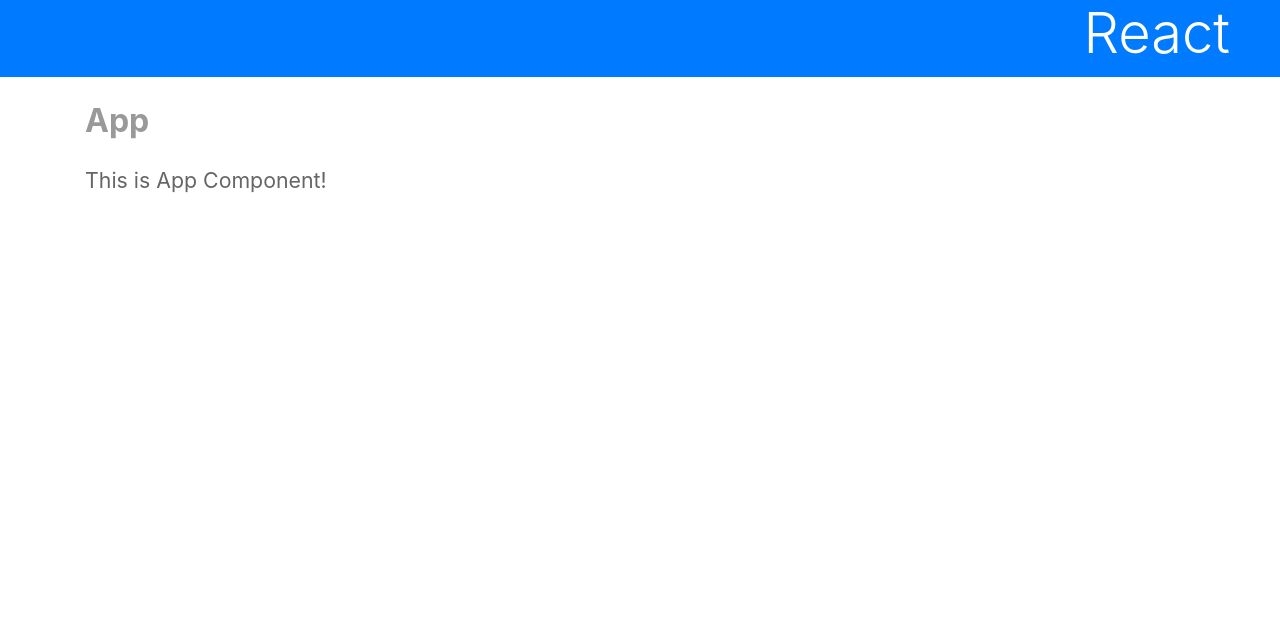
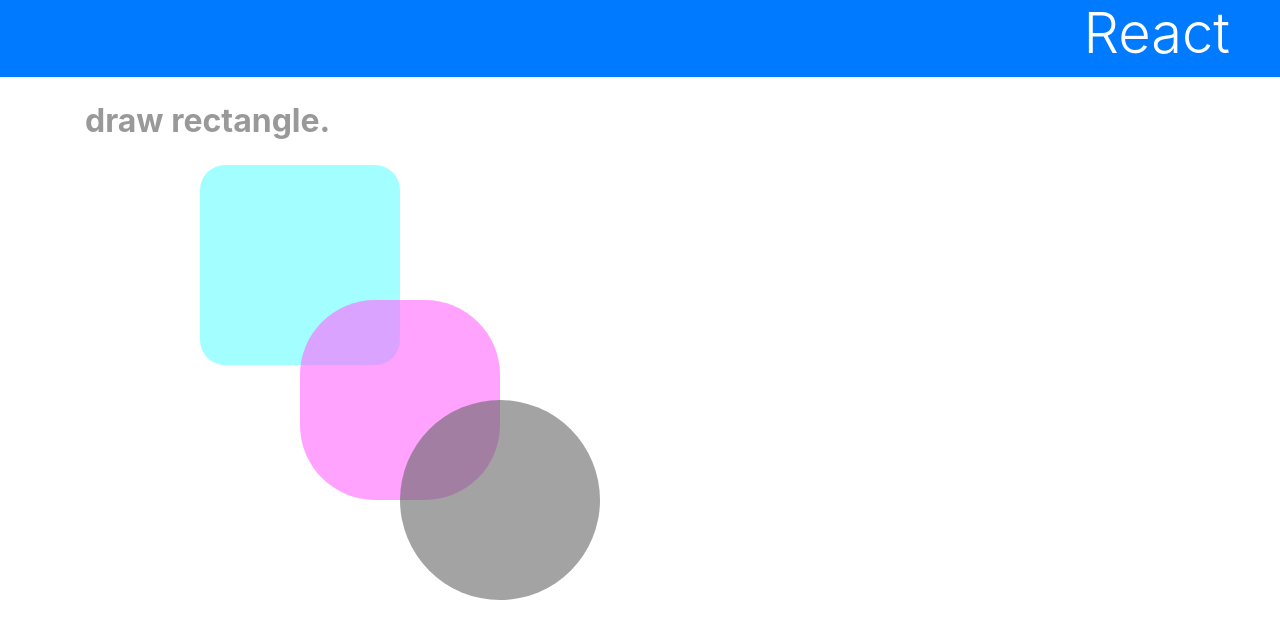
Before and after one commit to mendelssohnbach/react-next-getting-started, a React (Create React App) app: page / in a window 1280 px wide. Shown: the top 638 px of the page. Built offline with nearby package versions, Linux system fonts and the light colour scheme.

Commit message:
list3-15 and 3-16

```diff
--- a/src/App.js
+++ b/src/App.js
@@ -1,12 +1,15 @@
 import './App.css';
+import Rect from './Rect';
 
 function App(props) {
   return (
     <div>
       <h1 className="bg-primary text-white display-4">React</h1>
       <div className="container">
-        <p className="subtitle">{props.title}</p>
-        <p>{props.message}</p>
+        <p className="subtitle">draw rectangle.</p>
+        <Rect x="200" y="" w="200" h="200" c="#6ff9" r="25" />
+        <Rect x="300" y="300" w="200" h="200" c="#f6f9" r="75" />
+        <Rect x="400" y="400" w="200" h="200" c="#6669" r="100" />
       </div>
     </div>
   );
--- /dev/null
+++ b/src/Rect.jsx
@@ -0,0 +1,35 @@
+import { Component } from 'react';
+
+class Rect extends Component {
+  x = 0;
+  y = 0;
+  width = 0;
+  height = 0;
+  color = 'white';
+  style = {};
+
+  constructor(props) {
+    super(props);
+    this.x = props.x;
+    this.y = props.y;
+    this.width = props.w;
+    this.height = props.h;
+    this.color = props.c;
+    this.radius = props.r;
+    this.style = {
+      backgroundColor: this.color,
+      position: 'absolute',
+      left: this.x + 'px',
+      top: this.y + 'px',
+      width: this.width + 'px',
+      height: this.height + 'px',
+      borderRadius: this.radius + 'px',
+    };
+  }
+
+  render() {
+    return <div style={this.style}></div>;
+  }
+}
+
+export default Rect;
```
